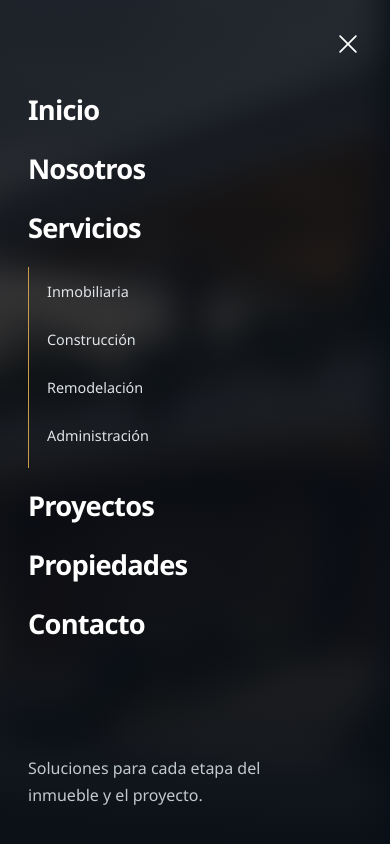
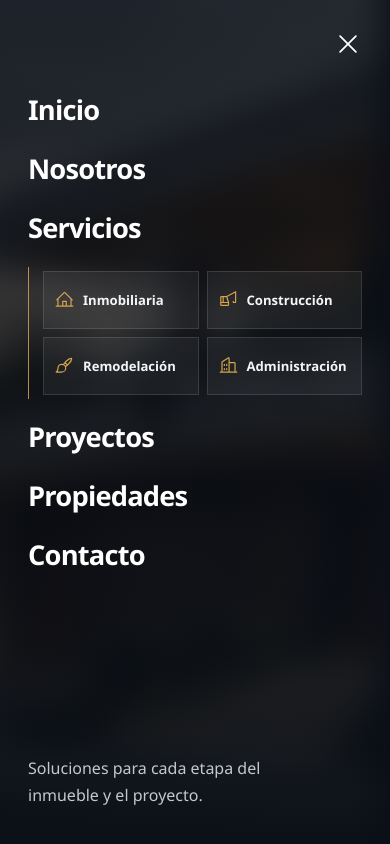
Before and after one commit to JohanMV/Grupo_CGL, a React (Vite) app: page / in a window 390 px wide. Both pictures are taken after a click on the button 360 px from the left and 31 px from the top of the page. Shown: the top 844 px of the page. Built offline with nearby package versions, Linux system fonts and the light colour scheme.

Commit message:
style: strengthen mobile service navigation

```diff
--- a/src/components/layout/Header.tsx
+++ b/src/components/layout/Header.tsx
@@ -76,7 +76,17 @@ export function Header() {
         <button className="mobile-close" type="button" aria-label="Cerrar menú" onClick={() => setMobileOpen(false)}><X size={28} /></button>
         <nav aria-label="Navegación móvil" onClick={() => setMobileOpen(false)}>
           <Link to="/">Inicio</Link><Link to="/nosotros">Nosotros</Link><Link to="/servicios">Servicios</Link>
-          <div className="mobile-subnav">{services.map((service) => <Link to={`/servicios/${service.slug}`} key={service.slug}>{service.shortName}</Link>)}</div>
+          <div className="mobile-subnav">
+            {services.map((service, index) => {
+              const Icon = serviceIcons[index]
+              return (
+                <Link to={`/servicios/${service.slug}`} key={service.slug}>
+                  <Icon size={19} aria-hidden="true" />
+                  <span>{service.shortName}</span>
+                </Link>
+              )
+            })}
+          </div>
           <Link to="/proyectos">Proyectos</Link><Link to="/propiedades">Propiedades</Link><Link to="/contacto">Contacto</Link>
         </nav>
         <p>Soluciones para cada etapa del inmueble y el proyecto.</p>
--- a/src/index.css
+++ b/src/index.css
@@ -92,8 +92,10 @@ p { color: #5e646b; line-height: 1.72; }
 .mobile-menu.is-open nav > :nth-child(5) { transition-delay: .26s; }
 .mobile-menu.is-open nav > :nth-child(6) { transition-delay: .3s; }
 .mobile-menu.is-open nav > :nth-child(7) { transition-delay: .34s; }
-.mobile-subnav { display: grid; grid-template-columns: 1fr 1fr; gap: 4px 10px; padding: 3px 0 10px 18px; border-left: 1px solid #c99b4b; color: #e0e4e8; font-size: .9rem; }
-.mobile-subnav a { min-height: 44px; display: flex; align-items: center; line-height: 1.4; }
+.mobile-subnav { display: grid; grid-template-columns: 1fr 1fr; gap: 8px; padding: 4px 0 4px 14px; border-left: 1px solid rgba(201,155,75,.9); }
+.mobile-subnav a { min-height: 58px; display: flex; align-items: center; gap: 9px; padding: 10px 11px; color: #f3f5f7; border: 1px solid rgba(255,255,255,.12); background: rgba(255,255,255,.055); backdrop-filter: blur(8px); font-size: .82rem; font-weight: 600; line-height: 1.25; transition: color .25s ease, border-color .25s ease, background-color .25s ease, transform .25s ease; }
+.mobile-subnav a svg { flex: 0 0 auto; color: #d7a44d; }
+.mobile-subnav a:hover, .mobile-subnav a:focus-visible { color: #fff; border-color: rgba(215,164,77,.55); background: rgba(255,255,255,.1); transform: translateY(-1px); }
 .mobile-menu > p { margin-top: auto; max-width: 30ch; color: #c1c8cf; }
 
 @keyframes mega-menu-in {
@@ -972,6 +974,6 @@ p { color: #5e646b; line-height: 1.72; }
   .property-related-grid::-webkit-scrollbar { display: none; }
   .property-related-grid .catalog-card { flex: 0 0 calc(100% - 28px); scroll-snap-align: start; }
 }
-@media (max-width: 420px) { .mobile-subnav { grid-template-columns: 1fr; } .footer-grid { grid-template-columns: 1fr; } .footer-brand { grid-column: auto; } }
-@media (max-width: 360px) { .property-explorer-grid { grid-template-columns: 1fr; } }
+@media (max-width: 420px) { .footer-grid { grid-template-columns: 1fr; } .footer-brand { grid-column: auto; } }
+@media (max-width: 360px) { .mobile-subnav, .property-explorer-grid { grid-template-columns: 1fr; } }
 @media (prefers-reduced-motion: reduce) { *, *::before, *::after { scroll-behavior: auto !important; transition-duration: .01ms !important; animation-duration: .01ms !important; animation-iteration-count: 1 !important; } }
```
